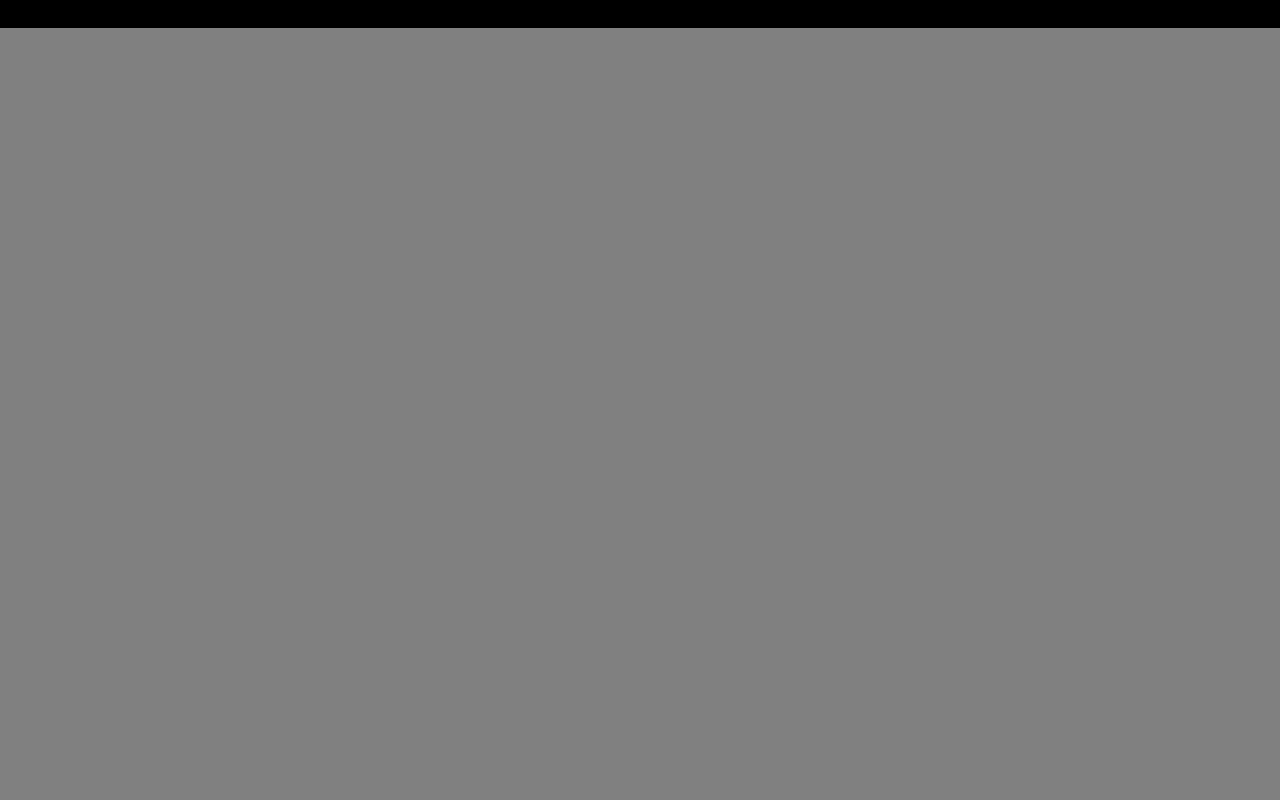
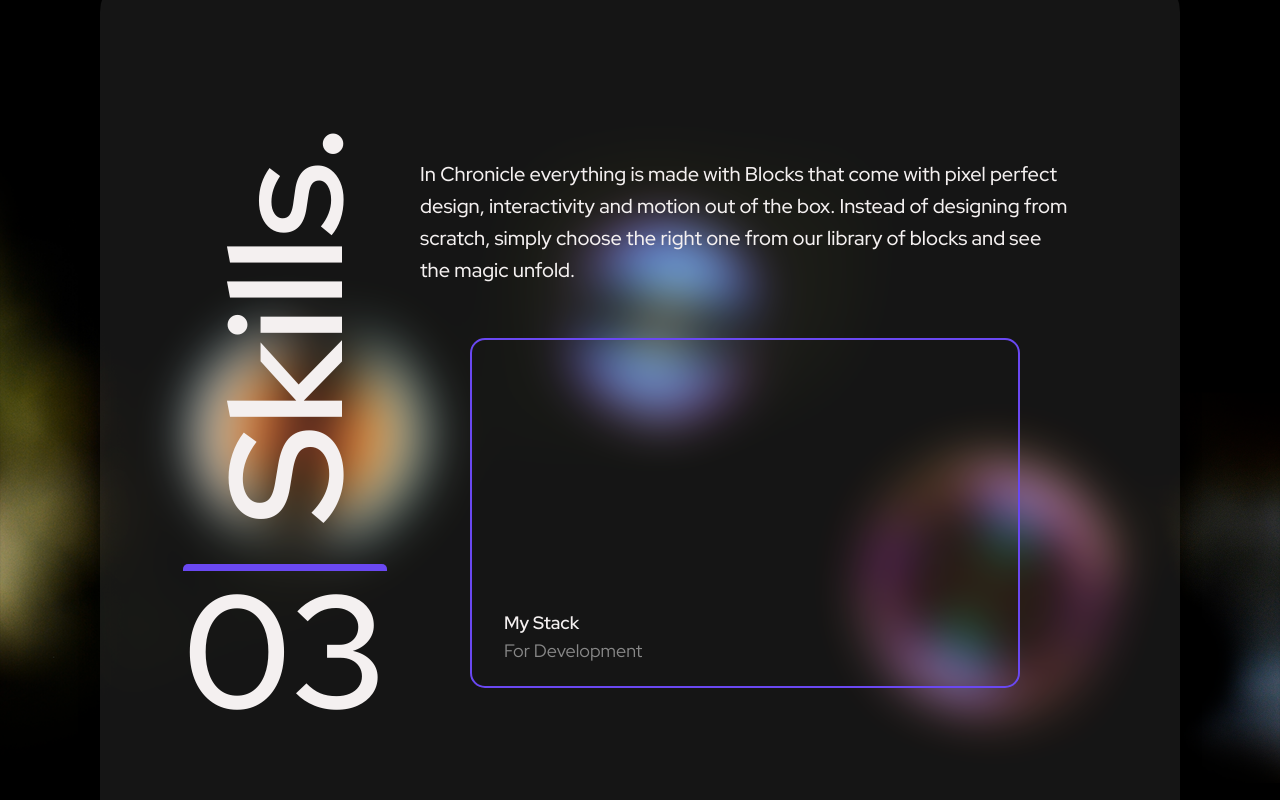
Before and after one commit to TLNRB/portfolioWebsite, a Vue app in the folder portfolioWebsite/: page / in a window 1280 px wide. Shown: the part 2240-3040 px from the top of the page. Before the commit the page ends 2268 px from the top, so only its background shows below. Built offline with nearby package versions, Linux system fonts and the light colour scheme.

Commit message:
skills webiste design and layout done, rename

```diff
--- a/portfolioWebsite/index.html
+++ b/portfolioWebsite/index.html
@@ -1,10 +1,10 @@
 <!DOCTYPE html>
 <html lang="en">
   <head>
-    <meta charset="UTF-8">
-    <link rel="icon" href="/favicon.ico">
-    <meta name="viewport" content="width=device-width, initial-scale=1.0">
-    <title>Vite App</title>
+    <meta charset="UTF-8" />
+    <link rel="icon" href="/favicon.ico" />
+    <meta name="viewport" content="width=device-width, initial-scale=1.0" />
+    <title>Norbert Tolnai</title>
   </head>
   <body>
     <div id="app"></div>
--- a/portfolioWebsite/src/App.vue
+++ b/portfolioWebsite/src/App.vue
@@ -9,7 +9,114 @@ import FooterView from './components/FooterView.vue'
   <NavView />
   <HomeView />
   <AboutView />
+  <section class="skills">
+    <div class="container">
+      <div class="title">
+        <h1 class="section-number">03</h1>
+        <h1 class="section-name">Skills.</h1>
+      </div>
+      <div class="content">
+        <div class="text">
+          In Chronicle everything is made with Blocks that come with pixel perfect design,
+          interactivity and motion out of the box. Instead of designing from scratch, simply choose
+          the right one from our library of blocks and see the magic unfold.
+        </div>
+        <div class="skill-container">
+          <div class="headline">
+            <h2>My Stack</h2>
+            <h2>For Development</h2>
+          </div>
+        </div>
+      </div>
+    </div>
+  </section>
   <FooterView />
 </template>
 
-<style scoped></style>
+<style scoped>
+.skills {
+  background-color: var(--bgBlack);
+  background-image: url('./images/bubbleBG.png');
+  background-repeat: no-repeat;
+  background-size: contain;
+  background-position: center;
+  padding: 6.25rem;
+}
+
+.skills .container {
+  width: 100%;
+  display: flex;
+  align-items: center;
+  padding: 9rem 5rem;
+  background-color: rgba(200, 200, 200, 0.1);
+  backdrop-filter: blur(25px);
+  -webkit-backdrop-filter: blur(25px);
+  box-shadow: 0 0 20px 0 rgba(0, 0, 0, 0.4);
+  border-radius: 40px;
+}
+
+.skills .title {
+  margin-top: 8rem;
+  width: 210px;
+  display: flex;
+  justify-content: center;
+  align-items: center;
+  flex-direction: column-reverse;
+  gap: 10rem;
+}
+
+.skills .title h1 {
+  font-size: 10rem;
+  font-weight: 600;
+}
+
+.skills .title .section-number {
+  border-top: 7px solid var(--primaryColor);
+  border-radius: 5px;
+  line-height: 1;
+}
+
+.skills .title .section-name {
+  transform: rotate(-90deg);
+  line-height: 1;
+}
+
+.skills .container .content {
+  width: 650px;
+  margin: auto;
+  display: flex;
+  flex-direction: column;
+  align-items: center;
+  gap: 3.25rem;
+}
+
+.skills .container .content .text {
+  font-size: 1.25rem;
+  font-weight: 500;
+}
+
+.skills .container .content .skill-container {
+  width: 550px;
+  height: 350px;
+  margin: 0 auto;
+  padding: 1.25rem 2rem;
+  border: 2px solid var(--primaryColor);
+  border-radius: 15px;
+}
+
+.skills .container .content .skill-container .headline {
+  position: absolute;
+  left: 2rem;
+  bottom: 1.25rem;
+}
+
+.skills .container .content .skill-container .headline h2 {
+  font-size: 1.125rem;
+  color: var(--textWhite);
+  font-weight: 600;
+}
+.skills .container .content .skill-container .headline h2:last-child {
+  color: var(--textNormalGray);
+  font-weight: normal;
+}
+</style>
--- a/portfolioWebsite/src/components/AboutView.vue
+++ b/portfolioWebsite/src/components/AboutView.vue
@@ -36,13 +36,13 @@
 }
 
 .about .title {
-  margin-top: 11.5rem;
+  margin-top: 11rem;
   width: 160px;
   display: flex;
   justify-content: center;
   align-items: center;
   flex-direction: column-reverse;
-  gap: 12.75rem;
+  gap: 14rem;
 }
 
 .about .title h1 {
--- a/portfolioWebsite/src/components/NavView.vue
+++ b/portfolioWebsite/src/components/NavView.vue
@@ -129,8 +129,9 @@ nav::-webkit-scrollbar-thumb {
     width: 100%;
     display: none;
     padding: 2.5rem 1.25rem;
+    background-color: rgba(200, 200, 200, 0.1);
     backdrop-filter: blur(12.5px);
-    background-color: transparent;
+    -webkit-backdrop-filter: blur(12.5px);
   }
 
   .menu li {
```
